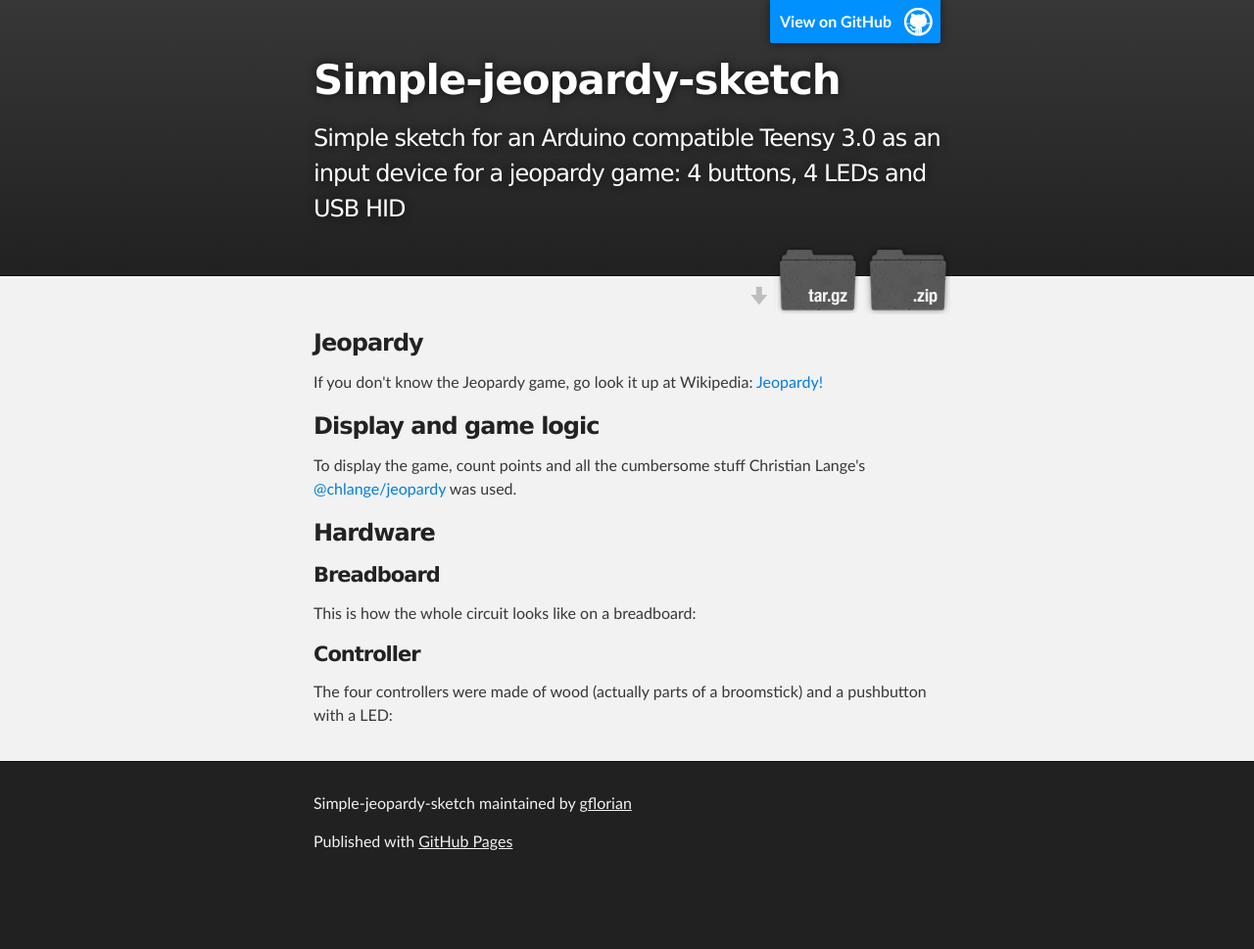
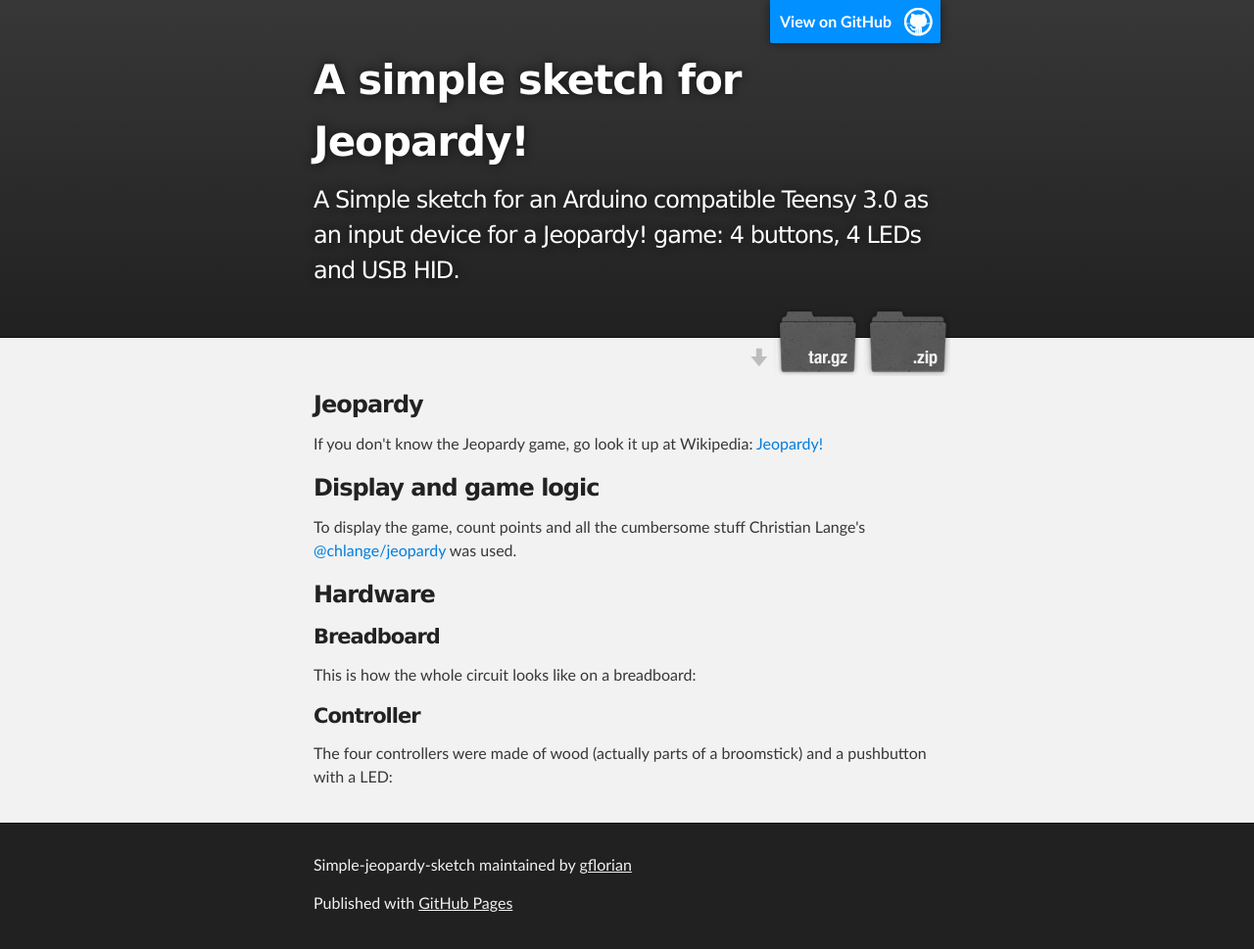
Before and after one commit to gflorian/simple-jeopardy-sketch, a plain HTML site: page index.html in a window 1280 px wide. Shown: the whole page at 98% size. Before the commit the page ends 906 px from the top, so only its background shows below. Drawn offline with Linux system fonts and the light colour scheme.

Commit message:
Update index.html

```diff
--- a/index.html
+++ b/index.html
@@ -18,8 +18,8 @@
         <header class="inner">
           <a id="forkme_banner" href="https://github.com/gflorian/simple-jeopardy-sketch">View on GitHub</a>
 
-          <h1 id="project_title">Simple-jeopardy-sketch</h1>
-          <h2 id="project_tagline">Simple sketch for an Arduino compatible Teensy 3.0 as an input device for a jeopardy game: 4 buttons, 4 LEDs and USB HID</h2>
+          <h1 id="project_title">A simple sketch for Jeopardy!</h1>
+          <h2 id="project_tagline">A Simple sketch for an Arduino compatible Teensy 3.0 as an input device for a Jeopardy! game: 4 buttons, 4 LEDs and USB HID.</h2>
 
             <section id="downloads">
               <a class="zip_download_link" href="https://github.com/gflorian/simple-jeopardy-sketch/zipball/master">Download this project as a .zip file</a>
```
